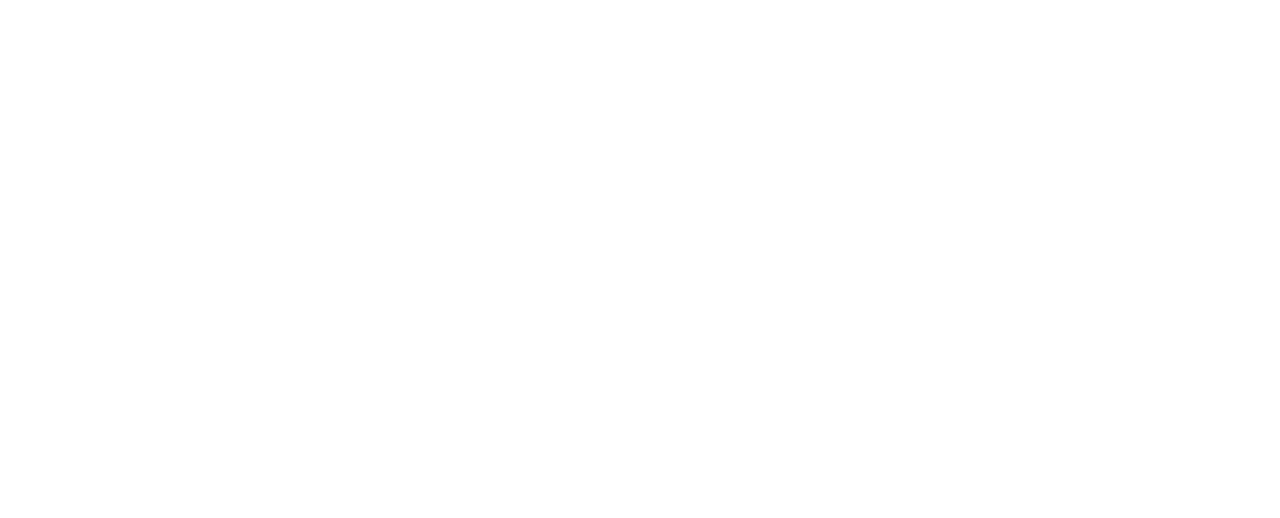
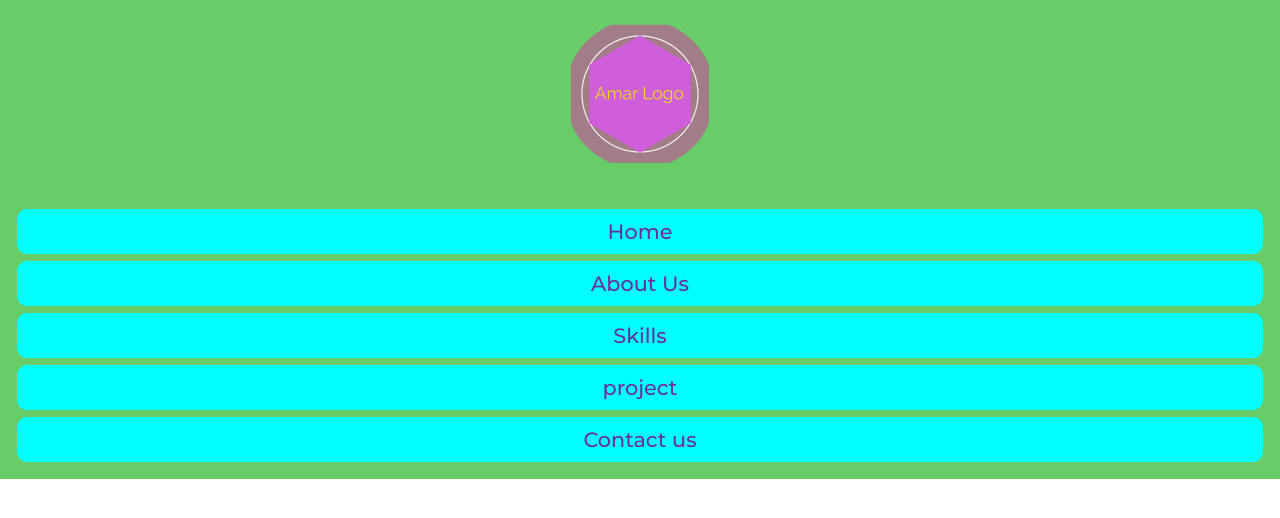
Before and after one commit to mdehasanali/All-Format-html-css-js-file, a plain HTML site: page index.html in a window 1280 px wide. Drawn offline with Linux system fonts and the light colour scheme; a web font is replaced by a local one.

Commit message:
header content add and css design add html comment add

```diff
--- a/css/style.css
+++ b/css/style.css
@@ -19,10 +19,18 @@ img {
     height: 100%;
 }
 
+a {
+    text-decoration: none;
+    font-size: 1.1rem;
+    font-weight: 500;
+    color: white;
+    font-family: 'Montserrat', sans-serif;
+}
+
 .container {
-    max-width: 1140px;
+    max-width: 1100px;
     margin: 0 auto;
-    padding: 1% 7%;
+    padding: 0.7% 3%;
 }
 
 .main_container {
@@ -43,3 +51,54 @@ img {
 [class*="col-"] {
     width: 100%;
 }
+
+
+/* header start here */
+
+header {
+    background-color: rgb(104, 204, 104);
+    text-align: center;
+    padding: 10px;
+}
+
+.logo {
+    width: 150px;
+    margin: 0 auto;
+    border-radius: 50%;
+    margin-bottom: 20px;
+}
+
+.logo a img {
+    border-radius: 50%;
+}
+
+.navberAll ul li {
+    list-style: none;
+    background-color: aqua;
+    margin: 7px;
+    border-radius: 10px;
+    transition: 0.5s;
+}
+
+.navberAll ul li a {
+    padding: 10px;
+    margin: 2px 0px;
+    display: block;
+    color: rebeccapurple;
+    font-size: 1.3rem;
+    transform: translate(0px);
+}
+
+.navberAll ul li a:hover {
+    transition: all 0.4s;
+    color: white;
+    border-radius: 10px;
+    transform: translate(20px) scale(1.1);
+}
+
+.navberAll ul li:hover {
+    background: #777;
+}
+
+
+/* header ends here */
--- a/index.html
+++ b/index.html
@@ -15,33 +15,64 @@
     <!-- google font cdn end here -->
     <!-- style css in start now -->
     <link type="text/css" rel="stylesheet" href="css/style.css">
-    <link type="text/css" rel="stylesheet" media=" screen and (man-width: 550px)" href="css/small.css">
-    <link type="text/css" rel="stylesheet" media=" screen and (min-width: 768px)" href="css/middle.css">
-    <link type="text/css" rel="stylesheet" media=" screen and (min-width: 992px)" href="css/large.css">
-    <link type="text/css" rel="stylesheet" media=" screen and (min-width: 1150px)" href="css/x-large.css">
-    <!-- style css in start now -->
+    <link type="text/css" rel="stylesheet" href="css/small.css" media=" screen and (man-width: 550px)">
+    <link type="text/css" rel="stylesheet" href="css/middle.css" media=" screen and (min-width: 768px)">
+    <link type="text/css" rel="stylesheet" href="css/large.css" media=" screen and (min-width: 992px)">
+    <link type="text/css" rel="stylesheet" href="css/x-large.css" media=" screen and (min-width: 1150px)">
+    <!-- style css in ends now -->
 
 </head>
 
 <body>
+    <!-- header start here -->
     <header>
-        <div class="container">
-            <div class="header_logo">
-
+        <div class="header_logo">
+            <div class="container">
+                <div class="logo">
+                    <a href="#"><img src="img/logo.png" alt="website logo"></a>
+                </div>
             </div>
             <nav class="navbar">
-
+                <div class="navberAll">
+                    <ul>
+                        <li>
+                            <a href="#">Home</a>
+                        </li>
+                        <li>
+                            <a href="#">About Us</a>
+                        </li>
+                        <li>
+                            <a href="#">Skills</a>
+                        </li>
+                        <li>
+                            <a href="#">project</a>
+                        </li>
+                        <li>
+                            <a href="#">Contact us</a>
+                        </li>
+                    </ul>
+                </div>
             </nav>
         </div>
     </header>
-    <main class="container">
+    <!-- header ends here -->
+    <!-- main start here -->
+    <main class="">
+        <section id="about">
+            <div class="container">
+
+            </div>
+        </section>
 
     </main>
+    <!-- main ends here -->
+    <!-- footer start here -->
     <footer>
         <div class="container">
 
         </div>
     </footer>
+    <!-- footer start here -->
     <script src="js/main.js"></script>
 </body>
 
```
Also changed, not shown: img/logo.png (added).
